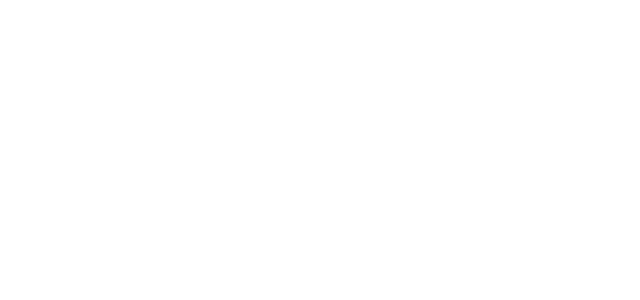
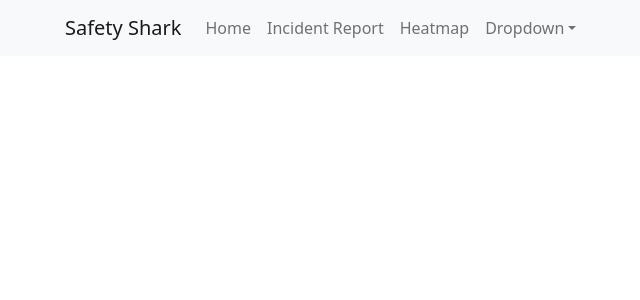
Before and after one commit to jr7072/CodeRed, a React (Create React App) app: page / in a window 1280 px wide. Shown: the top 300 px of the page, without its empty margins (17-657 px from the left). Built offline with nearby package versions, Linux system fonts and the light colour scheme.

Commit message:
added navbar bruh

```diff
--- a/package.json
+++ b/package.json
@@ -8,6 +8,7 @@
     "@testing-library/user-event": "^12.1.10",
     "bootstrap": "^5.1.1",
     "react": "^17.0.2",
+    "react-bootstrap": "^2.0.0-rc.0",
     "react-dom": "^17.0.2",
     "react-router-dom": "^5.3.0",
     "react-scripts": "^4.0.3",
--- a/src/App.js
+++ b/src/App.js
@@ -1,9 +1,11 @@
 import './App.css';
+import {NavigationBar} from './Components/Nav/Nav.js';
+import 'bootstrap/dist/css/bootstrap.min.css';
 
 function App() {
   return (
     <div className="App">
-
+      <NavigationBar />
     </div>
   );
 }
--- a/src/Components/Nav/Nav.js
+++ b/src/Components/Nav/Nav.js
@@ -0,0 +1,28 @@
+import {Navbar, Nav, Container, NavDropdown} from 'react-bootstrap'
+import React from 'react'
+import './Nav.css'
+
+export const NavigationBar = () => {
+    return(
+        <Navbar bg="light" expand="lg">
+        <Container>
+            <Navbar.Brand href="#home">Safety Shark</Navbar.Brand>
+            <Navbar.Toggle aria-controls="basic-navbar-nav" />
+            <Navbar.Collapse id="basic-navbar-nav">
+            <Nav className="me-auto">
+                <Nav.Link href="#home">Home</Nav.Link>
+                <Nav.Link href="#link">Incident Report</Nav.Link>
+                <Nav.Link href="#link">Heatmap</Nav.Link>
+                <NavDropdown title="Dropdown" id="basic-nav-dropdown">
+                <NavDropdown.Item href="#action/3.1">Heatmap</NavDropdown.Item>
+                <NavDropdown.Item href="#action/3.2">Training</NavDropdown.Item>
+                <NavDropdown.Item href="#action/3.3">Something</NavDropdown.Item>
+                <NavDropdown.Divider />
+                <NavDropdown.Item href="#action/3.4">Separated link</NavDropdown.Item>
+                </NavDropdown>
+            </Nav>
+            </Navbar.Collapse>
+        </Container>
+        </Navbar>
+    )
+}
--- a/src/index.js
+++ b/src/index.js
@@ -2,7 +2,7 @@
 import ReactDOM from 'react-dom';
 import './index.css';
 import App from './App';
-import reportWebVitals from './reportWebVitals';
+import {BroswerRouter} from "react-router-dom"
 
 ReactDOM.render(
   <React.StrictMode>
@@ -14,4 +14,3 @@
 // If you want to start measuring performance in your app, pass a function
 // to log results (for example: reportWebVitals(console.log))
 // or send to an analytics endpoint. Learn more: https://bit.ly/CRA-vitals
-reportWebVitals();
```
Also changed, not shown: 2 other files (tests, documents, lock files or other folders).
